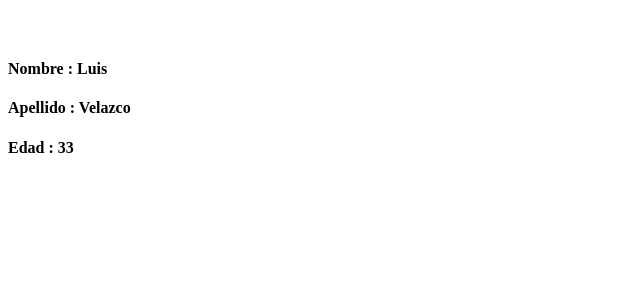
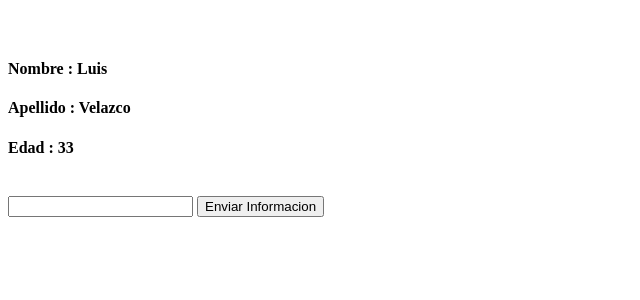
Before and after one commit to jorge-ernesto/desarrolloWebPython, a Django app: page /ejemplo_django/ingreso in a window 1280 px wide. Shown: the part 360-660 px from the top of the page, without its empty margins (0-640 px from the left). Run offline with Django 4.2, Linux system fonts and the light colour scheme.

Commit message:
clase 4 - Django

```diff
--- a/primerProyecto/ejemplo_django/templates/ejemplo_django/ingreso.html
+++ b/primerProyecto/ejemplo_django/templates/ejemplo_django/ingreso.html
@@ -12,5 +12,7 @@
         <h4>Edad : {{ usuario.2 }}</h4>
         <br>
         {% endfor %}
+        <input type="text">
+        <button type="submit">Enviar Informacion</button>
     </body>
 </html>
```
